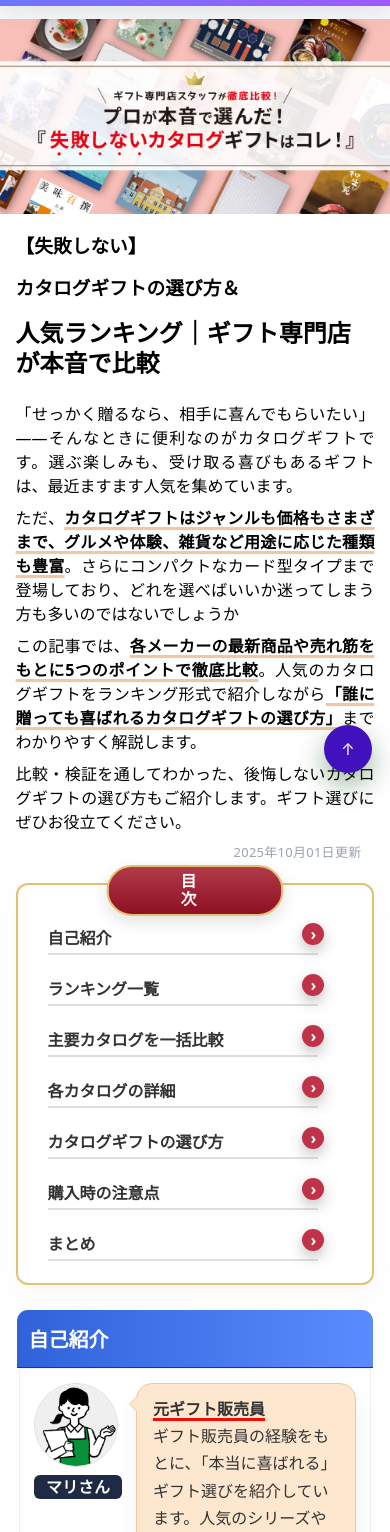
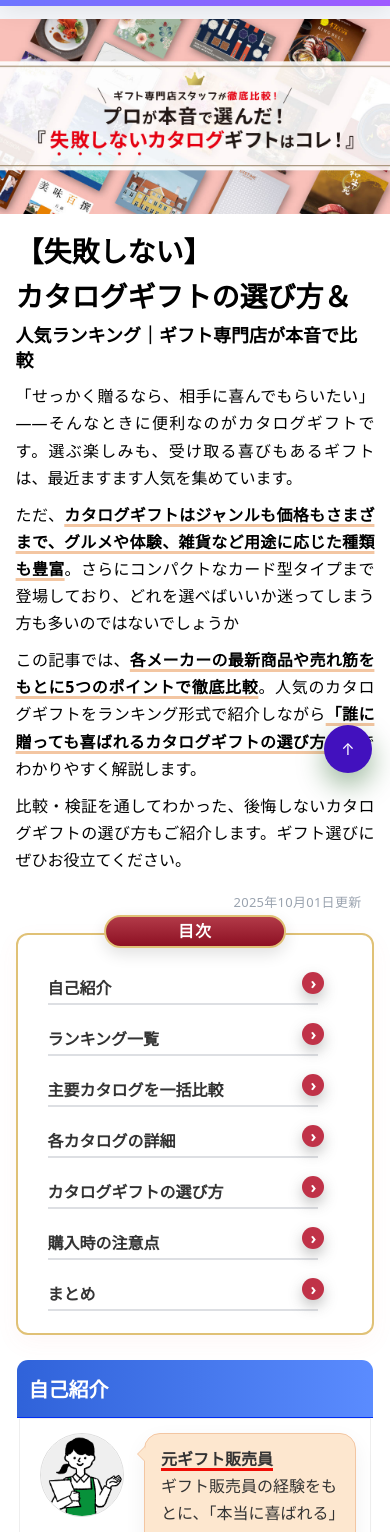
Before and after one commit to shingennahito/hikaku, a plain HTML site: page index.html in a window 390 px wide. Shown: the part 53-1585 px from the top of the page. Drawn offline with Linux system fonts and the light colour scheme.

Commit message:
Update main.css
Signed-off-by: チャン　ユイクォック　トアン <133176735+shingennahito@users.noreply.github.com>

```diff
--- a/main.css
+++ b/main.css
@@ -1,13 +1,12 @@
 
 
-/* =============================================================================
-   0) Biến toàn cục (CSS Variables)
-   Mục đích: định nghĩa màu sắc, kích thước, bóng đổ, bo góc… để mọi thành phần
-   dùng chung. Thay đổi ở đây sẽ lan tỏa toàn site.
-   - --header-h / --header-safe: chiều cao header và phần bù cho tai thỏ (safe-area)
-   - --compare-* : các tham số cho bảng so sánh (cột cố định, số cột hiển thị…)
-   - --content-max / --side-width: layout 2 cột cho desktop
-   ----------------------------------------------------------------------------- */
+/* ========================================================================
+   01. GLOBAL TOKENS (CSS VARIABLES)
+   ------------------------------------------------------------------------
+   Quy ước màu sắc, khoảng cách, bóng đổ và thông số layout dùng chung.
+   Các khối bên dưới được sắp theo đúng thứ tự HTML: header → main →
+   back-to-top → footer.
+   ======================================================================== */
 :root{
 
   /* Màu & nền cơ bản */
@@ -51,11 +50,12 @@
   --side-width: 220px;         /* Rộng cột bên phải */
 }
 
-/* =============================================================================
-   1) Reset & cơ bản (Base)
-   Mục đích: đặt lại hành vi mặc định trình duyệt + kiểu chữ/nền/link chung.
-   - Lưu ý: không đổi selector, chỉ mô tả bằng tiếng Việt.
-   ----------------------------------------------------------------------------- */
+/* ========================================================================
+   02. BASE RESET & TYPOGRAPHY
+   ------------------------------------------------------------------------
+   Đặt lại hành vi mặc định của trình duyệt và thiết lập kiểu chữ, màu nền,
+   liên kết. Áp dụng chung trước khi bước vào từng phần HTML cụ thể.
+   ======================================================================== */
 *{ box-sizing:border-box; }
 html, body{ height:100%; }
 body{
@@ -75,12 +75,12 @@ a:focus-visible{ outline:3px solid #b5a6ff; outline-offset:2px; }
 .content{ display:flow-root; }
 .content > :first-child{ margin-block-start:0; }
 
-/* =============================================================================
-   2) HEADER + NAV chính
-   Khớp với <header class="site-header"> trong HTML.
-   - Header dùng nền gradient, cố định (fixed) để luôn hiện khi cuộn.
-   - Nav desktop hiển thị ngang; mobile có nút ☰ và backdrop.
-   ----------------------------------------------------------------------------- */
+/* ========================================================================
+   03. HEADER & NAVIGATION (<header>)
+   ------------------------------------------------------------------------
+   Header gradient cố định trên cùng, nav chip cho desktop và menu trượt
+   cho mobile. Bắt đầu chuỗi quy tắc theo đúng thứ tự HTML.
+   ======================================================================== */
 .site-header{
   background:linear-gradient(90deg,#6d76ff,#9f5aff);
   box-shadow:var(--shadow-header);
@@ -223,11 +223,12 @@ a:focus-visible{ outline:3px solid #b5a6ff; outline-offset:2px; }
 }
 
 
-/* =============================================================================
-   3) LAYOUT trang (grid chính)
-   - Mặc định 1 cột (nội dung). Khi có .side-nav → 2 cột.
-   - Giữa trang theo chiều ngang.
-   ----------------------------------------------------------------------------- */
+/* ========================================================================
+   04. MAIN LAYOUT WRAPPERS (<main>)
+   ------------------------------------------------------------------------
+   Thiết lập lưới tổng cho trang và khung `.page`, `.content`, `.side-nav`
+   trước khi đi vào từng section cụ thể bên trong `<main>`.
+   ======================================================================== */
 .page{
   align-items:start;
   display:grid;
@@ -240,10 +241,12 @@ a:focus-visible{ outline:3px solid #b5a6ff; outline-offset:2px; }
 .content{ grid-column:1; }
 .side-nav{ grid-column:2; }
 
-/* =============================================================================
-   4) THẺ/Card, SECTION, kiểu chữ chung
-   - Dùng lại cho tất cả khu vực: ranking, compare, carousel…
-   ----------------------------------------------------------------------------- */
+/* ========================================================================
+   05. SHARED CARD & SECTION STYLES
+   ------------------------------------------------------------------------
+   Styles cho `.card`, tiêu đề section, highlight… dùng xuyên suốt các
+   block trong `<main>`.
+   ======================================================================== */
 .card{
   background:var(--card);
   border:1px solid var(--line);
@@ -267,11 +270,12 @@ a:focus-visible{ outline:3px solid #b5a6ff; outline-offset:2px; }
 }
 .u-strong{ font-weight:800; text-decoration-color:#f3c6a2; text-decoration-line:underline; text-decoration-thickness:.18em; text-underline-offset:.18em; }
 
-/* =============================================================================
-   5) LEAD/HERO (ảnh đầu bài)
-   - Giữ tỉ lệ 16:9, ảnh che phủ (object-fit: cover), badge tùy chọn.
-   - Các anchor (#id) khi cuộn tới sẽ trừ độ cao header (scroll-margin-top).
-   ----------------------------------------------------------------------------- */
+/* ========================================================================
+   06. MAIN SECTION: LEAD / HERO (#lead)
+   ------------------------------------------------------------------------
+   Ảnh mở bài, typography phần giới thiệu và scroll-anchor cho các section
+   con bên trong hero.
+   ======================================================================== */
 .hero{ aspect-ratio:16 / 9; box-shadow:var(--shadow-hero); overflow:hidden; position:relative; }
 .hero.card{ border-radius:var(--radius-lg); overflow:hidden; padding:0; }
 .hero.card img{ display:block; height:100%; object-fit:cover; width:100%; }
@@ -291,21 +295,26 @@ a:focus-visible{ outline:3px solid #b5a6ff; outline-offset:2px; }
 /* Khối văn dẫn căn đều hai bên cho tiếng Nhật */
 .jp-lead-block{
   text-align:left;
-  --title-hang:1em;
-  --lead-right:2em;
+  display:grid;
+  gap:.8em;
 }
-.jp-lead-block h1.jp-lead,
+.jp-lead-block h1.jp-lead{
+  font-size:clamp(28px, 5vw, 38px);
+  font-weight:800;
+  margin:0;
+  padding:0;
+  line-height:1.25;
+}
 .jp-lead-block h2.jp-lead{
-  padding-left:.5em;           /* mép trái khớp p.jp-lead */
-  padding-right:1em;           /* mép phải khớp p.jp-lead */
-  margin:0 0 1em;              /* cách dưới 1em */
-  line-height:1.2;
+  font-size:clamp(18px, 3.5vw, 22px);
+  font-weight:600;
+  margin:0;
+  padding:0;
+  line-height:1.4;
 }
 .jp-lead-block p.jp-lead{
-  padding-left:var(--title-hang);
-  padding-right:var(--lead-right);
-  margin:0 0 .5em;
-  line-height:1.5;
+  margin:0;
+  line-height:1.7;
   text-align:justify;
   text-justify:inter-ideograph;
 }
@@ -314,25 +323,15 @@ a:focus-visible{ outline:3px solid #b5a6ff; outline-offset:2px; }
   :root{ --header-stack-offset: 24px; }
   .jp-lead-block{
     padding-inline:clamp(16px, 5vw, 22px);
-    --title-hang:0;
-    --lead-right:0;
-  }
-  .jp-lead-block h1.jp-lead,
-  .jp-lead-block h2.jp-lead{
-    padding-left:0;
-    padding-right:0;
-    line-height:1.25;
-  }
-  .jp-lead-block p.jp-lead{
-    padding-left:0;
-    padding-right:0;
+    gap:.6em;
   }
 }
 
-/* =============================================================================
-   6) TOC (Mục lục) – <nav id="toc" class="toc">
-   - Khung phong cách “tem nhãn”. Mục đích giúp nhảy nhanh tới các section.
-   ----------------------------------------------------------------------------- */
+/* ========================================================================
+   07. MAIN SECTION: TABLE OF CONTENTS (#toc)
+   ------------------------------------------------------------------------
+   Khung mục lục nằm trong hero để nhảy nhanh tới từng section.
+   ======================================================================== */
 /* Khung + tiêu đề */
 .toc{
   background:#fff;
@@ -355,6 +354,8 @@ a:focus-visible{ outline:3px solid #b5a6ff; outline-offset:2px; }
   left:50%;
   letter-spacing:.06em;
   line-height:1.1;
+  white-space:nowrap;
+  writing-mode:horizontal-tb;
   margin:0;
   padding:6px 72px;
   position:absolute;
@@ -420,10 +421,138 @@ a:focus-visible{ outline:3px solid #b5a6ff; outline-offset:2px; }
   pointer-events:none;          /* Không chặn click lên liên kết bên dưới */
 }
 
-/* =============================================================================
-   7) RANKING (lưới thẻ sản phẩm xếp hạng)
-   - Lưới 5 cột desktop; hover nổi nhẹ; hiển thị huy chương, ảnh, tên, hãng, giá.
-   ----------------------------------------------------------------------------- */
+/* ========================================================================
+   08. MAIN SECTION: PROFILE (#profile)
+   ------------------------------------------------------------------------
+   Thẻ giới thiệu chuyên gia trong khu vực lead.
+   ======================================================================== */
+#profileHost .profile-card{
+  display:flex;
+  gap:14px;
+  align-items:flex-start;
+  border:1px solid #eee;
+  border-radius:0 0 var(--radius-lg) var(--radius-lg);
+  padding:14px;
+  background:#fff;
+  margin-inline:calc(var(--card-pad) * -1);
+}
+#profileHost .p-left{
+  display:flex;
+  flex-direction:column;
+  align-items:center;
+  gap:10px;
+  text-align:center;
+}
+#profileHost .p-left img{
+  width:120px;
+  aspect-ratio:1 / 1;
+  object-fit:cover;
+  border-radius:50%;
+  border:1px solid #ddd;
+  display:block;
+  flex-shrink:0;
+}
+#profileHost .badge{
+  margin-top:8px;
+  display:inline-flex;
+  align-items:center;
+  justify-content:center;
+  background:#1f2a44;
+  color:#fff;
+  font-weight:700;
+  padding:6px 18px;
+  border-radius:6px;
+  white-space:nowrap;
+  writing-mode:horizontal-tb;
+  text-orientation:mixed;
+  line-height:1;
+  box-sizing:border-box;
+  min-width:108px;
+}
+#profileHost .title{ margin:2px 0 4px; font-weight:700; }
+#profileHost .name{ margin:0 0 8px; font-size:22px; font-weight:800; }
+#profileHost .name .chev{ opacity:.6; }
+#profileHost .desc{
+  display:inline-block;
+  background:#fde7cf;
+  border:1px solid #f3c6a2;
+  border-radius:16px;
+  box-shadow:0 8px 22px rgba(0,0,0,.06);
+  color:#333;
+  line-height:1.7;
+  padding:12px 16px;
+  position:relative;
+}
+#profileHost .desc::before,
+#profileHost .desc::after{
+  content:"";
+  position:absolute;
+  top:12px;
+  left:-16px;
+  border:8px solid transparent;
+}
+#profileHost .desc::before{ border-right-color:#f3c6a2; }
+#profileHost .desc::after{
+  left:-14px;
+  top:13px;
+  border:7px solid transparent;
+  border-right-color:#fde7cf;
+}
+#profileHost .link a{ font-weight:700; text-decoration:none; }
+
+@media (max-width:640px){
+  #profileHost .profile-card{
+    flex-direction:row !important;
+  }
+  #profileHost .p-left img{
+    width:84px;
+    height:84px;
+    object-fit:cover;
+  }
+  #profileHost .desc,
+  #profileHost .bubble{
+    width:100%;
+    margin-top:0;
+  }
+  .talk .name,
+  #profileHost .badge{
+    display:inline-flex;
+    align-items:center;
+    justify-content:center;
+    white-space:nowrap;
+    writing-mode:horizontal-tb;
+    text-orientation:mixed;
+    line-height:1;
+    padding:6px 16px;
+    min-width:92px;
+    box-sizing:border-box;
+  }
+  .talk .name{
+    margin-top:0;
+    border-radius:6px;
+    background:#1f2a44;
+    color:#fff;
+    font-weight:700;
+  }
+  .talk{
+    column-gap:12px;
+    align-items:center;
+  }
+  .talk .speaker{ gap:6px; min-width:72px; }
+  .talk .avatar{
+    width:64px;
+    aspect-ratio:1 / 1;
+    height:auto;
+  }
+  .talk .balloon{ align-self:center; }
+}
+
+
+/* ========================================================================
+   09. MAIN SECTION: RANKING (#ranking)
+   ------------------------------------------------------------------------
+   Lưới thẻ sản phẩm xếp hạng, hiệu ứng hover, huy chương và hiển thị giá.
+   ======================================================================== */
 .rank-grid{ display:grid; gap:12px; grid-template-columns:repeat(5, minmax(0,1fr)); }
 .rank-card{
   background:#fff;
@@ -457,10 +586,11 @@ a:focus-visible{ outline:3px solid #b5a6ff; outline-offset:2px; }
 .rank-card .brand{ color:var(--muted); font-size:12px; }
 .rank-card .price{ color:#e23a3a; font-weight:800; }
 
-/* =============================================================================
-   8) BẢNG SO SÁNH (Compare)
-   - Có thead sticky; cột đầu cố định trong .table-host; hiển thị 〇/× cho tính năng.
-   ----------------------------------------------------------------------------- */
+/* ========================================================================
+   10. MAIN SECTION: COMPARE (#compare)
+   ------------------------------------------------------------------------
+   Bảng so sánh với thead sticky, cột cố định và biểu tượng 〇/× cho tính năng.
+   ======================================================================== */
 .compare-table{ border-collapse:collapse; min-width:700px; width:100%; }
 .compare-table th,
 .compare-table td{ border:1px solid var(--line); padding:10px; text-align:left; vertical-align:top; }
@@ -491,10 +621,12 @@ a:focus-visible{ outline:3px solid #b5a6ff; outline-offset:2px; }
 .compare-table tbody th{ text-align:left; }
 .compare-table tbody td{ text-align:center; }
 
-/* =============================================================================
-   9) LIST chi tiết (tuỳ chọn) – không bắt buộc có trong HTML
-   - Dùng dạng thẻ ngang: ảnh trái, nội dung phải, tag, mô tả, thông số nhanh.
-   ----------------------------------------------------------------------------- */
+/* ========================================================================
+   11. OPTIONAL: DETAIL LIST (nếu sử dụng)
+   ------------------------------------------------------------------------
+   Dạng thẻ ngang cho danh sách chi tiết; giữ tại đây dù HTML hiện tại
+   chưa dùng.
+   ======================================================================== */
 .detail-list{ display:grid; gap:16px; }
 .detail-card{
   background:#fff;
@@ -510,12 +642,11 @@ a:focus-visible{ outline:3px solid #b5a6ff; outline-offset:2px; }
 .tags{ display:flex; flex-wrap:wrap; gap:8px; }
 .tag{ background:#fde7cf; border-radius:8px; color:#333; font-size:12px; font-weight:700; padding:4px 8px; }
 
-/* =============================================================================
-   10) CAROUSEL chi tiết (#detailCarousel)
-   - Bố cục 2 cột [sân khấu ảnh+info | cột CTA] trên desktop.
-   - Ảnh có hiệu ứng xuất hiện (blur → rõ), mũi tên prev/next bám theo mép ảnh.
-   - Dots (nút tròn) để chọn slide; tag/spec hiển thị bên dưới ảnh.
-   ----------------------------------------------------------------------------- */
+/* ========================================================================
+   12. MAIN SECTION: DETAIL CAROUSEL (#detailCarousel)
+   ------------------------------------------------------------------------
+   Sân khấu sản phẩm, CTA, dots điều hướng và các thông số phụ.
+   ======================================================================== */
 .dc-wrap{
   display:grid;
   gap:10px;
@@ -693,9 +824,11 @@ text-align:justify;
 
 /* (dọn) nếu trước đây bạn có khối style #dcDots .pg-btn “前へ/次へ” thì xoá nó đi */
 
-/* =============================================================================
-   11) Bong bóng thoại (TALK) – note dưới carousel
-   ----------------------------------------------------------------------------- */
+/* ========================================================================
+   13. SHARED COMPONENT: TALK BUBBLE (.talk)
+   ------------------------------------------------------------------------
+   Được sử dụng trong HOWTO, CAUTION, SUMMARY và các note khác.
+   ======================================================================== */
 .talk{
   display:grid;
   grid-template-columns:auto 1fr;
@@ -710,14 +843,19 @@ text-align:justify;
   align-items:center;
   gap:8px;
   margin:0;
+  min-width:80px;
+  text-align:center;
 }
 .talk .avatar{
   background:#fff;
   border:1px solid #e9e2d8;
   border-radius:50%;
-  height:68px;
-  width:68px;
+  width:72px;
+  aspect-ratio:1 / 1;
+  height:auto;
   object-fit:cover;
+  flex-shrink:0;
+  display:block;
 }
 .talk .name{
   margin:0;
@@ -727,7 +865,7 @@ text-align:justify;
   background:#1f2a44;
   color:#fff;
   font-weight:700;
-  padding:4px 12px;
+  padding:6px 16px;
   border-radius:6px;
   white-space:nowrap;           /* không xuống dòng => không “xếp dọc” */
   writing-mode:horizontal-tb;   /* ép hướng chữ nằm ngang */
@@ -765,10 +903,11 @@ text-align:justify;
 .talk .link a{ font-weight:700; text-decoration:none; }
 
 
-/* =============================================================================
-   12) Nút lên đầu trang (Back-to-top)
-   - Luôn nổi góc dưới phải, tránh đè nội dung bằng safe-area-bottom.
-   ----------------------------------------------------------------------------- */
+/* ========================================================================
+   14. BACK-TO-TOP BUTTON
+   ------------------------------------------------------------------------
+   Nút cố định ở góc dưới bên phải, bù safe-area trên thiết bị di động.
+   ======================================================================== */
 .backtotop{
   background:var(--accent);
   border-radius:50%;
@@ -784,10 +923,11 @@ text-align:justify;
   z-index:60;
 }
 
-/* =============================================================================
-   13) Footer quảng bá (Promo footer)
-   - Khung tím cuối trang, chứa tiêu đề + mô tả + bản quyền. Link giữ màu trắng.
-   ----------------------------------------------------------------------------- */
+/* ========================================================================
+   15. FOOTER PROMO (<footer>)
+   ------------------------------------------------------------------------
+   Khối quảng bá cuối trang với gradient tím và copy ngắn.
+   ======================================================================== */
 .promo-footer{
   background:linear-gradient(90deg,#6d76ff,#9f5aff);
   border-radius:0;
@@ -804,10 +944,11 @@ text-align:justify;
 .promo-footer a:hover{ text-decoration:underline; }
 @media (max-width:900px){ .promo-title{ font-size:18px; } }
 
-/* =============================================================================
-   14) Vỏ bảng cuộn (.table-host) bao quanh bảng so sánh
-   - Kích hoạt scroll ngang, cố định thead trong KHUNG (top:0), cố định cột đầu.
-   ----------------------------------------------------------------------------- */
+/* ========================================================================
+   16. UTILITY: TABLE HOST (BỌC #compare)
+   ------------------------------------------------------------------------
+   Khung scroll ngang giữ thead/cột đầu cố định cho bảng so sánh.
+   ======================================================================== */
 .table-host{
   -webkit-overflow-scrolling:touch;
   margin-inline:auto;
@@ -826,10 +967,11 @@ text-align:justify;
 .table-host .compare-table thead th:not(:first-child),
 .table-host .compare-table tbody td{ min-width:var(--compare-col-min); }
 
-/* =============================================================================
-   15) Chặn khoảng trắng/đè chồng không mong muốn + Section header xanh đồng bộ
-   - Gom các ghi đè (override) để chắc chắn UI khớp ảnh minh hoạ.
-   ----------------------------------------------------------------------------- */
+/* ========================================================================
+   17. GLOBAL OVERRIDES & SECTION HEADERS
+   ------------------------------------------------------------------------
+   Giữ consistency cho layout (grid content, header nền xanh, v.v.).
+   ======================================================================== */
 
 /* Dùng Grid & gap thay cho margin riêng lẻ của con */
 .content{ display:grid; gap:16px; }
@@ -888,10 +1030,11 @@ text-align:justify;
 #howto > h2,
 #caution > h2{ border-radius:var(--radius-lg) var(--radius-lg) 0 0; }
 
-/* =============================================================================
-   16) Lưới/ảnh/iframe tự co; chống tràn ngang; ngắt từ dài
-   - Bảo hiểm giao diện responsive.
-   ----------------------------------------------------------------------------- */
+/* ========================================================================
+   18. RESPONSIVE BASICS & MEDIA SAFEGUARDS
+   ------------------------------------------------------------------------
+   Chống tràn nội dung, đảm bảo ảnh/iframe tự co và danh sách chuẩn.
+   ======================================================================== */
 :where(.page, .content, .card, .rank-grid, .dc-wrap, .dc-stage, .table-host, .compare-table, .toc, .promo-footer__inner):not(.avatar){ min-width:0; }
 :where(img, svg, video, iframe, html, body):not(.avatar){ max-width:100%; height:auto; display:block; }
 h1, h2, h3, p, li, .col-name, .jp-lead, .tag{ overflow-wrap:anywhere; word-break:break-word; }
@@ -953,10 +1096,11 @@ h1, h2, h3, p, li, .col-name, .jp-lead, .tag{ overflow-wrap:anywhere; word-break
 @media (max-width:900px){ :root{ --compare-col-min:140px; } }
 @media (max-width:640px){ :root{ --compare-col-min:120px; } }
 
-/* =============================================================================
-   17) NAV mobile (hamburger) & Drawer
-   - Khi <=900px: hiển thị nút ☰, menu trượt xuống; backdrop tối nền.
-   ----------------------------------------------------------------------------- */
+/* ========================================================================
+   19. RESPONSIVE: HEADER & NAV (≤900px)
+   ------------------------------------------------------------------------
+   Nút hamburger, drawer menu và tinh chỉnh layout khi màn hình thu hẹp.
+   ======================================================================== */
 @media (max-width:900px){
   /* Bật layout 1 cột; ẩn side-nav nếu có */
   .page{ gap:12px; grid-template-columns:1fr; justify-content:stretch; padding-block:8px 16px; }
@@ -1033,14 +1177,19 @@ h1, h2, h3, p, li, .col-name, .jp-lead, .tag{ overflow-wrap:anywhere; word-break
   }
 }
 
-/* =============================================================================
-   18) Ghi chú từ vựng (EN→VI) cho dev
-   - viewport: khung nhìn trình duyệt; sticky: dính theo cuộn; drawer: menu trượt.
-   - safe-area-inset: vùng an toàn (tai thỏ iPhone); overflow: tràn nội dung.
-   - aspect-ratio: tỉ lệ khung hình; object-fit: cách ảnh lấp đầy khung.
-   ----------------------------------------------------------------------------- */
+/* ========================================================================
+   20. DEV NOTES (glossary nhanh)
+   ------------------------------------------------------------------------
+   viewport = khung nhìn; sticky = bám theo cuộn; drawer = menu trượt;
+   safe-area-inset = vùng an toàn; aspect-ratio/object-fit = tỉ lệ & cách
+   ảnh lấp khung. Để lại tham chiếu cho người giữ dự án sau này.
+   ======================================================================== */
 
-/* 19)  === Căn bề ngang các section chính trong #lead bằng vùng chữ phía trên === */
+/* ========================================================================
+   21. ALIGN SECTION WIDTHS INSIDE #lead
+   ------------------------------------------------------------------------
+   Đảm bảo các section con có cùng mép với phần văn dẫn phía trên.
+   ======================================================================== */
 
 #lead :is(#ranking, #compare, #detailCarousel, #howto, #caution, #summary,#profile,.last-updated){
   margin-left:1em;   /* cùng “biên trái” với p.jp-lead */
@@ -1119,102 +1268,6 @@ h1, h2, h3, p, li, .col-name, .jp-lead, .tag{ overflow-wrap:anywhere; word-break
     display: none !important;
   }
 }
-/* =============================================================================
-   19) 自己紹介 (Profile Card)
-   - Thẻ giới thiệu tác giả, chuyên gia với ảnh tròn, ruy-băng, tên, mô tả, link.
-
-   ----------------------------------------------------------------------------- */
-/* Profile card trong #profileHost */
-#profileHost .profile-card{
-  display:flex;
-  gap:14px;
-  align-items:flex-start;
-  border:1px solid #eee;
-  border-radius:0 0 var(--radius-lg) var(--radius-lg);
-  padding:14px;
-  background:#fff;
-  margin-inline:calc(var(--card-pad) * -1);
-}
-#profileHost .p-left{ text-align:center; }
-#profileHost .p-left img{
-  width:120px; height:120px; object-fit:cover; border-radius:50%; border:1px solid #ddd;
-}
-#profileHost .badge{
-  margin-top:8px; display:inline-block; background:#1f2a44; color:#fff;
-  font-weight:700; padding:4px 12px; border-radius:6px;
-}
-#profileHost .title{ margin:2px 0 4px; font-weight:700; }
-#profileHost .name{ margin:0 0 8px; font-size:22px; font-weight:800; }
-#profileHost .name .chev{ opacity:.6; }
-#profileHost .desc{
-  display:inline-block;
-  background:#fde7cf;
-  border:1px solid #f3c6a2;
-  border-radius:16px;
-  box-shadow:0 8px 22px rgba(0,0,0,.06);
-  color:#333;
-  line-height:1.7;
-  padding:12px 16px;
-  position:relative;
-}
-/* vẽ “đuôi” bên trái */
-#profileHost .desc::before,
-#profileHost .desc::after{
-  content:""; position:absolute; top:12px; left:-16px;
-  border:8px solid transparent;
-}
-#profileHost .desc::before{ border-right-color:#f3c6a2; }
-#profileHost .desc::after { left:-14px; top:13px; border:7px solid transparent; border-right-color:#fde7cf; }
-
-#profileHost .link a{ font-weight:700; text-decoration:none; }
-
-@media (max-width:640px){
-   #profileHost .profile-card {
-    flex-direction: row !important;   /* khóa lại theo hàng ngang */
-  }
-  #profileHost .p-left img {
-    width: 84px;
-    height: 84px;
-    object-fit: cover;
-  }
-  #profileHost .desc,
-  #profileHost .bubble {              /* nếu bạn dùng class bubble cho lời giới thiệu */
-    width: 100%;
-    margin-top: 0;
-  }
-   .talk .name,
-  #profileHost .badge{
-    display:inline-flex;
-    align-items:center;
-    justify-content:center;
-    white-space:nowrap;              /* không xuống dòng */
-    writing-mode:horizontal-tb;      /* ép chữ nằm ngang */
-    text-orientation:mixed;
-    line-height:1;
-    width:max-content;
-  }
-
-  /* (tuỳ chọn) style badge ở .talk – nền xanh đậm */
-  .talk .name{
-    margin-top:0;
-    padding:4px 12px;
-    border-radius:6px;
-    background:#1f2a44;
-    color:#fff;                      /* đổi #000 nếu muốn chữ đen */
-    font-weight:700;
-  }
-
-  .talk{
-    column-gap:12px;
-    align-items:center;
-  }
-  .talk .speaker{ gap:6px; }
-  .talk .avatar{ width:64px; height:64px; }
-  .talk .balloon{ align-self:center; }
-}
-
-
-
 @media (max-width:640px){
   #lead.card{
     padding:0 !important;
```
